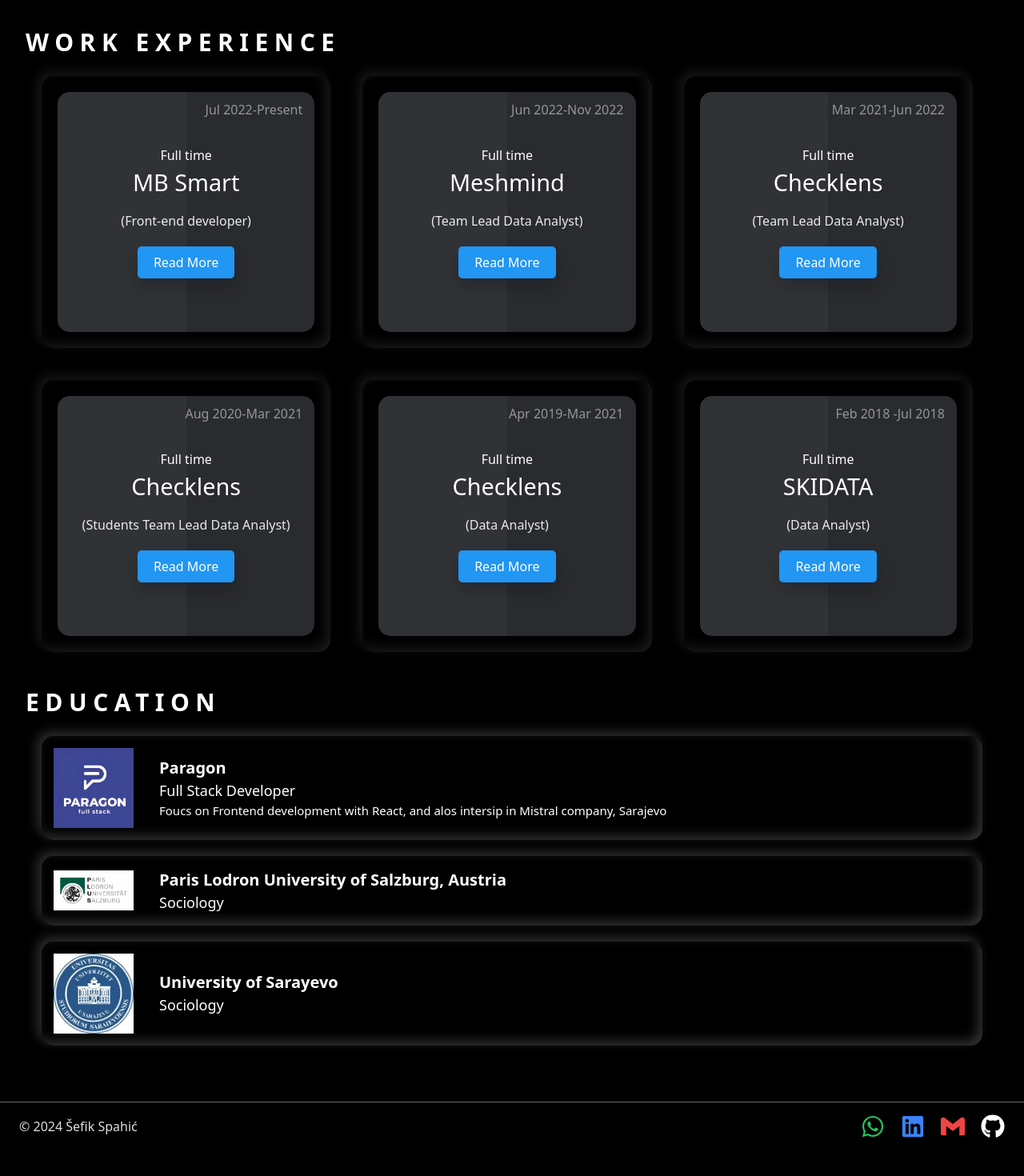
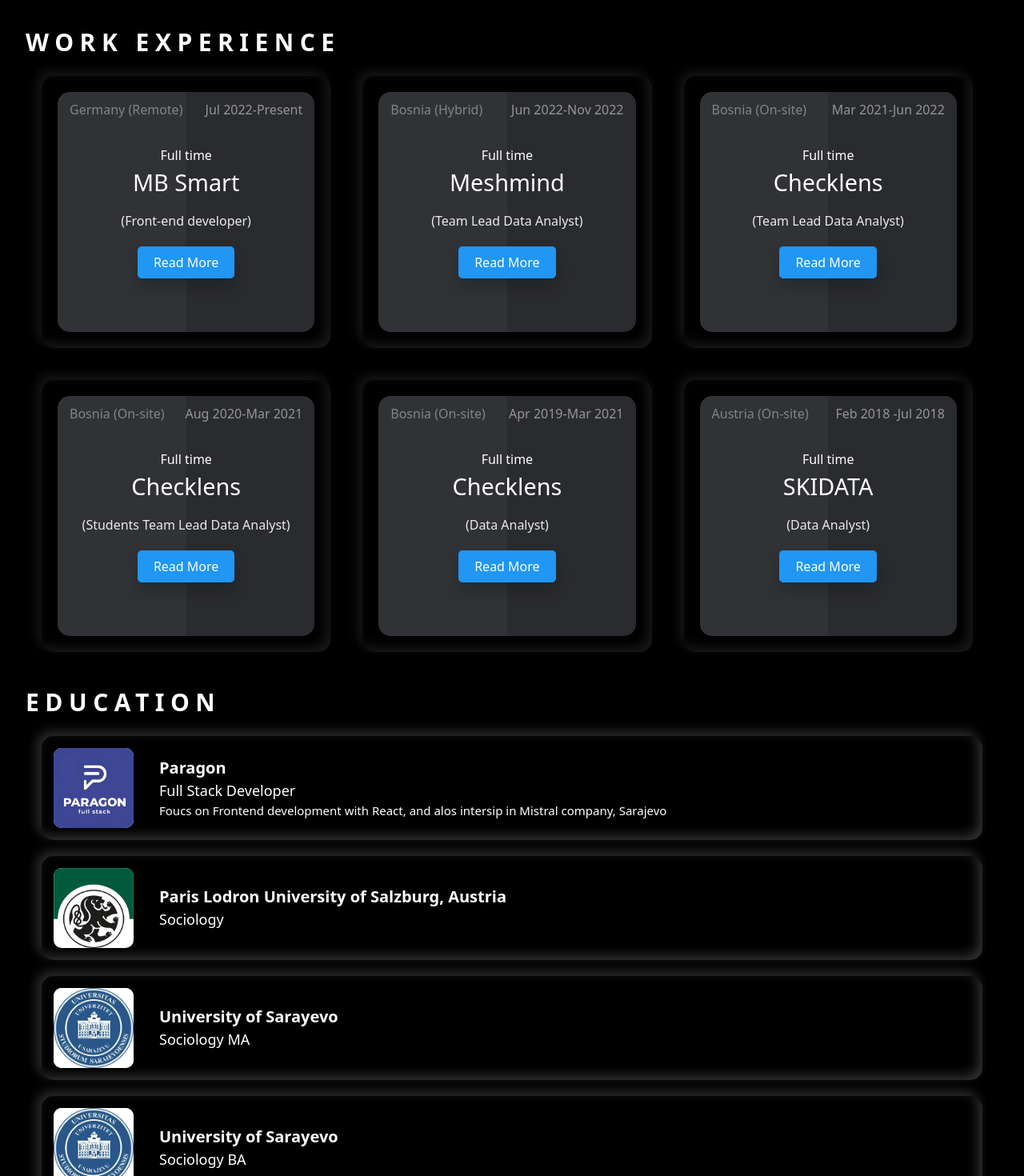
Before and after one commit to sefikspahic/sefik-spahic-portfolio, a Next.js app: page /about in a window 1280 px wide. Shown: the part 1140-2610 px from the top of the page at 80% size. Before the commit the page ends 2578 px from the top, so only its background shows below. Built offline with nearby package versions, Linux system fonts and the light colour scheme.

Commit message:
about education

```diff
--- a/components/Home/AboutMe.tsx
+++ b/components/Home/AboutMe.tsx
@@ -26,7 +26,7 @@
       </div>
 <div className="">
 
-  <Image src={ProfilImg} className="sm:float-left w-full max-sm:mt-[10px] sm:w-[300px] mr-[20px] border-[4px] rounded-[15px] border-solid border-[#18D26F]  stroke-orange-50" alt=""/>
+  <Image src={ProfilImg} className="sm:float-left w-full max-sm:mt-[10px] sm:w-[300px] mr-[20px] border-[4px] rounded-[15px] border-solid profileImg border-[#18D26F]  stroke-orange-50" alt=""/>
  <p  className="text-[15px] first-letter:text-[40px]  font-[300] text-justify mt-[15px] sm:mt-[20px] lg:mt-[25px] leading-[25px] lg:leading-[40px]   ">
         Hi, my name is Šefik and I'm a Frontend Developer. I have a passion for
         creating beautiful, intuitive, and responsive user interfaces that
--- a/components/about/Education.tsx
+++ b/components/about/Education.tsx
@@ -1,7 +1,7 @@
 import React from "react";
 import EducationCard from "./EducationCard";
 import UNSA from "../../public/assets/Icons/unsa.jpeg";
-import Salzburg from "../../public/assets/Icons/salzburg1.jpg";
+import Salzburg from "../../public/assets/Icons/salzburg3.png";
 import Paragon from "../../public/assets/Icons/paragon1.jpeg";
 
 const Education = () => {
@@ -23,7 +23,13 @@
       <EducationCard
         image={UNSA}
         university="University of Sarayevo"
-        department="Sociology"
+        department="Sociology MA"
+        desc=""
+      />
+            <EducationCard
+        image={UNSA}
+        university="University of Sarayevo"
+        department="Sociology BA"
         desc=""
       />
     </div>
--- a/components/about/EducationCard.tsx
+++ b/components/about/EducationCard.tsx
@@ -8,7 +8,7 @@
         <div className="educatincard !h-auto p-[15px]">
           <div className="max-sm:flex-col  flex items-center">
             <div>
-              <Image className="min-w-[100px] w-[100px] h-auto" src={image} alt="" />
+              <Image className="min-w-[100px] bg-white h-[100px] rounded-[10px] w-[100px] " src={image} alt="" />
             </div>
             <div className="max-sm:text-center sm:ml-[2em]">
               <div className=" font-[600] text-[20px]">{university}</div>
--- a/components/about/WorkCard.tsx
+++ b/components/about/WorkCard.tsx
@@ -6,6 +6,7 @@
   position: string;
   from: string;
   to: string;
+  country: string;
   work: string;
   dataForModal?: any;
 }
@@ -15,6 +16,7 @@
   position,
   from,
   to,
+  country,
   work,
   dataForModal
 }: WorkExperienceParams) => {
@@ -29,6 +31,7 @@
               <h2>
                 {from}-{to}
               </h2>
+              <div className="jobtype">{country}</div>
               <div>{work}</div>
               <h3>{company}</h3>
               <p>{position}</p>
@@ -42,6 +45,7 @@
         <div className="min-w-[200px] lg:min-w-[550px] text-black mt-[0px]">
           <div className="text-[22px]">{company}</div>
           <div className="text-[18px]">{position}</div>
+          <div className="text-[15px] italic ">{country}</div>
           <div className="text-[15px]">{from}-{to}</div>
           <div dangerouslySetInnerHTML={{ __html: dataForModal }} />
         </div>
--- a/pages/about/index.tsx
+++ b/pages/about/index.tsx
@@ -1,5 +1,5 @@
 import WorkCard from "@/components/about/WorkCard";
-import React, { useState } from "react";
+import React, {useState} from "react";
 import data from "@/components/about/WorkExperineceModal.json";
 import Stack from "@/components/about/Stack";
 import Education from "@/components/about/Education";
@@ -17,7 +17,11 @@
       <div className="text-[18px] sm:text-[20px] lg:text-[30px] tracking-[0.25em] pt-[20px] font-[700]">
         WHO AM I?
       </div>
-      <div className={`${!showMore ? 'max-sm:line-clamp-4' : ''} text-[15px] font-[300] text-justify mt-[15px] sm:mt-[20px] lg:mt-[25px] leading-[25px] lg:leading-[40px] `}>
+      <div
+        className={`${
+          !showMore ? "max-sm:line-clamp-4" : ""
+        } text-[15px] font-[300] text-justify mt-[15px] sm:mt-[20px] lg:mt-[25px] leading-[25px] lg:leading-[40px] `}
+      >
         Hi, my name is Šefik and I'm a Frontend Developer. I have a passion for
         creating beautiful, intuitive, and responsive user interfaces that
         deliver a great user experience. I have extensive experience using
@@ -39,8 +43,11 @@
         high-quality results that meet your needs and exceed your expectations.
       </div>
 
-      <button className="underline sm:hidden mt-[15px]" onClick={handleShowMore}>
-        {!showMore ? "Read more": "Show less"}
+      <button
+        className="underline sm:hidden mt-[15px]"
+        onClick={handleShowMore}
+      >
+        {!showMore ? "Read more" : "Show less"}
       </button>
 
       <div className="text-[18px] sm:text-[20px] lg:text-[30px] tracking-[0.25em] pt-[20px] font-[700]">
@@ -55,6 +62,7 @@
           company="MB Smart"
           position="(Front-end developer)"
           from="Jul 2022"
+          country="Germany (Remote)"
           to="Present"
           work="Full time"
           dataForModal={MBSmart}
@@ -64,6 +72,7 @@
           position="(Team Lead Data Analyst)"
           from="Jun 2022"
           to="Nov 2022"
+          country="Bosnia (Hybrid)"
           work="Full time"
           dataForModal={Meshmind}
         />
@@ -72,6 +81,7 @@
           position="(Team Lead Data Analyst)"
           from="Mar 2021"
           to="Jun 2022"
+          country="Bosnia (On-site)"
           work="Full time"
         />
         <WorkCard
@@ -79,6 +89,7 @@
           position="(Students Team Lead Data Analyst)"
           from="Aug 2020"
           to="Mar 2021"
+          country="Bosnia (On-site)"
           work="Full time"
         />
         <WorkCard
@@ -86,11 +97,13 @@
           position="(Data Analyst)"
           from="Apr 2019"
           to="Mar 2021"
+          country="Bosnia (On-site)"
           work="Full time"
         />
         <WorkCard
           company="SKIDATA"
           position="(Data Analyst)"
+          country="Austria (On-site)"
           from="Feb 2018 "
           to="Jul 2018"
           work="Full time"
@@ -99,7 +112,7 @@
       <div className="text-[18px] sm:text-[20px] lg:text-[30px] tracking-[0.25em] pt-[20px] font-[700]">
         EDUCATION
       </div>
-      <Education/>
+      <Education />
     </section>
   );
 };
--- a/styles/globals.css
+++ b/styles/globals.css
@@ -203,6 +203,22 @@
   margin: 20px;
   transition: 0.5s;
 }
+.container .educatincard:hover {
+  position: relative;
+  height: 340px;
+  box-shadow: inset 5px 5px 5px rgba(0, 0, 0, 0.3),
+    inset -5px -5px 15px rgba(33, 150, 243, 0.2),
+    5px 5px 15px rgba(0, 0, 0, 0.3), -5px -5px 15px rgba(33, 150, 243, 0.2);
+  border-radius: 15px;
+  margin: 20px;
+  transition: 0.9s;
+}
+.profileImg {
+
+  box-shadow: inset 5px 5px 5px rgba(0, 0, 0, 0.3),
+    inset -5px -5px 15px rgba(24, 210, 111, 0.2),
+    5px 5px 15px rgba(0, 0, 0, 0.3), -5px -5px 15px rgba(24, 210, 111, 0.2);
+}
 
  .container .card:nth-child(1) .box .content button {
   background: #2196f3;
@@ -250,7 +266,13 @@
   font-size: 16px;
   color: rgba(255, 255, 255, 0.5);
 }
-
+.container .card .box .content .jobtype {
+  position: absolute;
+  top: 10px;
+  left: 15px;
+  font-size: 16px;
+  color: rgba(255, 255, 255, 0.4);
+}
  .container .card .box .content h3 {
   font-size: 1.8rem;
   color: #fff;
```
Also changed, not shown: public/assets/Icons/salzburg3.png (added).
